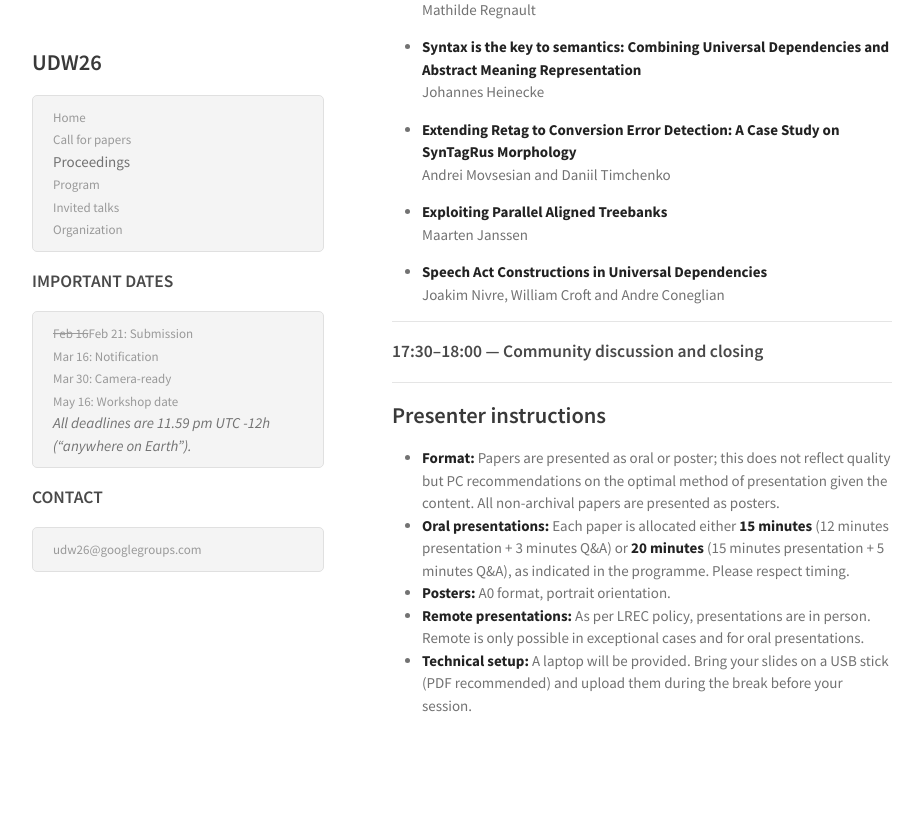
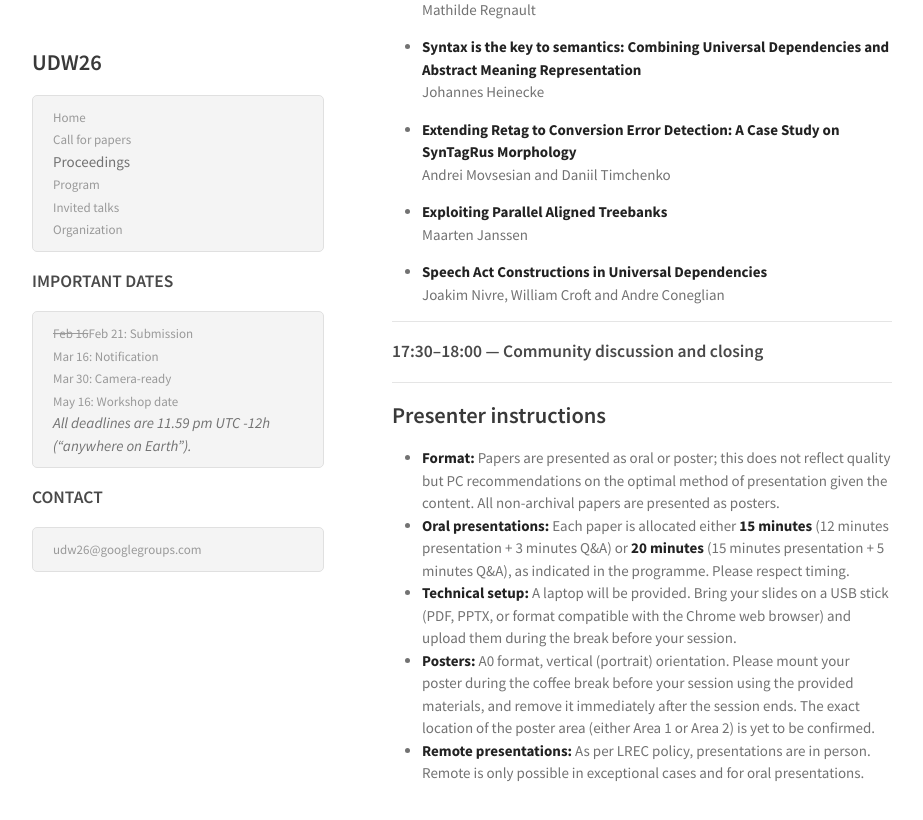
Before and after one commit to UniversalDependencies/udw26, a Jekyll site: the page built from program.md, in a window 1280 px wide and 900 px high, scrolled down 3090 px. Shown: the top 820 px of the window, without its empty margins (178-1101 px from the left). Built offline with Jekyll 4.4.1, drawn with Linux system fonts in a browser that asks for light colours; some of the changed text lies outside the part shown.

Commit message:
Update program.md

```diff
--- a/program.md
+++ b/program.md
@@ -6,7 +6,7 @@ title: Program
 ## Programme
 
 16 May 2026 · All times are local (CEST, UTC+2)
-[Presenter instructions ↓](#presenter-instructions)
+[Please find the PRESENTER INSTRUCTIONS below ↓](#presenter-instructions)
 
 ---
 
@@ -148,6 +148,6 @@ title: Program
 
 - **Format:** Papers are presented as oral or poster; this does not reflect quality but PC recommendations on the optimal method of presentation given the content. All non-archival papers are presented as posters.
 - **Oral presentations:** Each paper is allocated either **15 minutes** (12 minutes presentation + 3 minutes Q&A) or **20 minutes** (15 minutes presentation + 5 minutes Q&A), as indicated in the programme. Please respect timing.
-- **Posters:** A0 format, portrait orientation.
+- **Technical setup:** A laptop will be provided. Bring your slides on a USB stick (PDF, PPTX, or format compatible with the Chrome web browser) and upload them during the break before your session.
+- **Posters:** A0 format, vertical (portrait) orientation. Please mount your poster during the coffee break before your session using the provided materials, and remove it immediately after the session ends. The exact location of the poster area (either Area 1 or Area 2) is yet to be confirmed.
 - **Remote presentations:** As per LREC policy, presentations are in person. Remote is only possible in exceptional cases and for oral presentations.
-- **Technical setup:** A laptop will be provided. Bring your slides on a USB stick (PDF recommended) and upload them during the break before your session.
```
